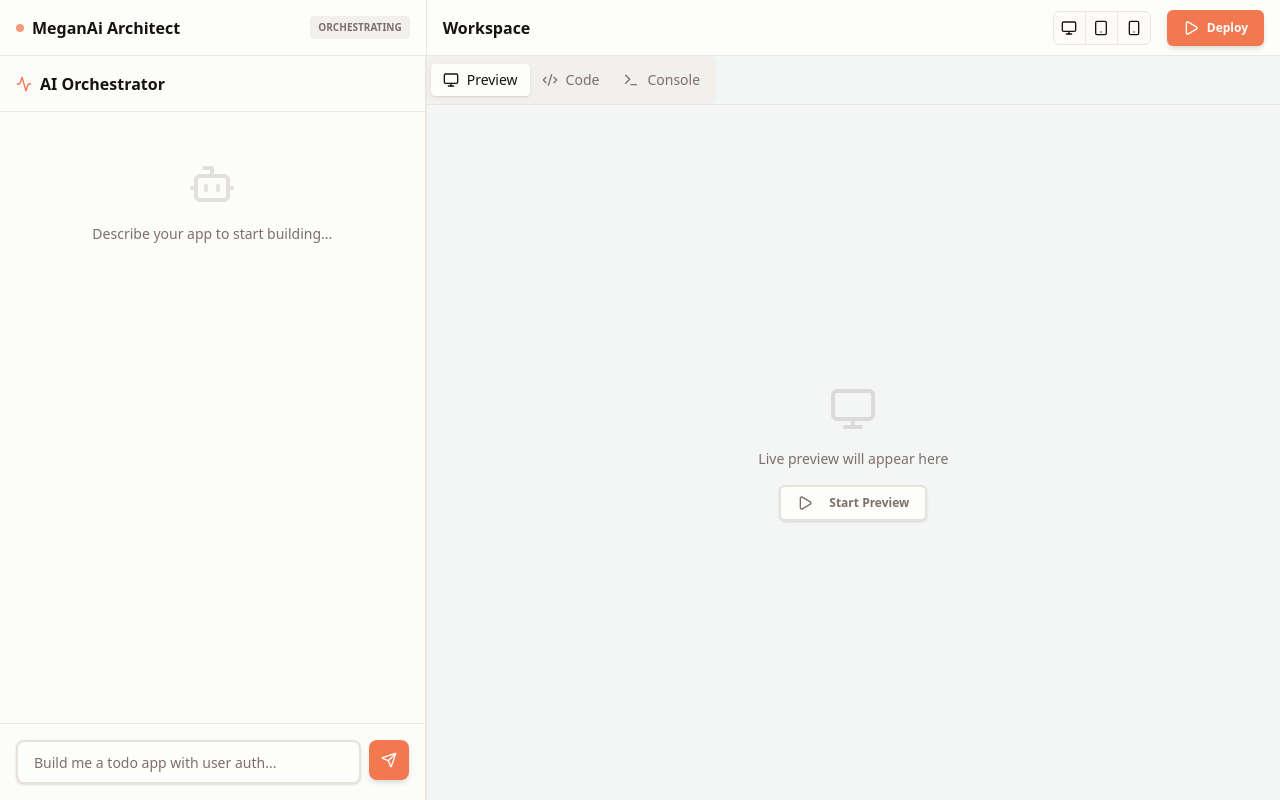
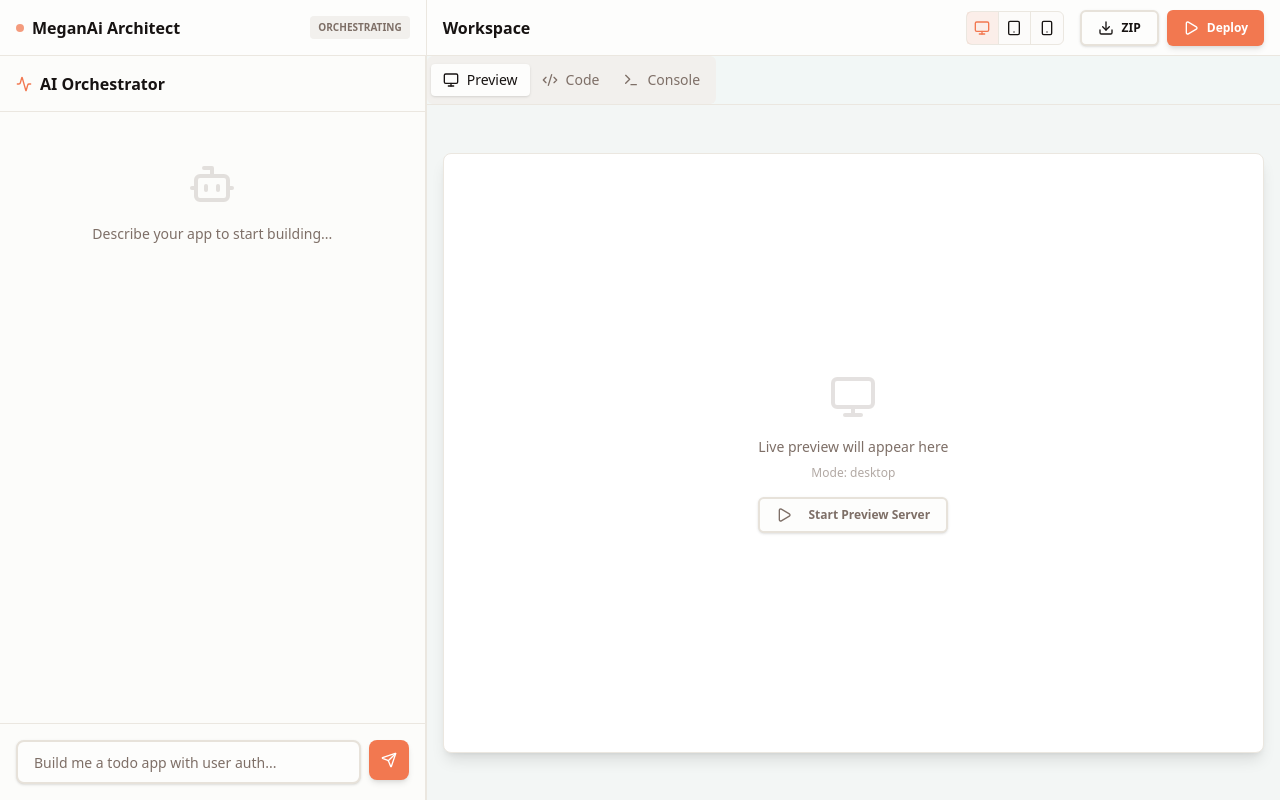
Before and after one commit to vikasvardhanv/MeganAI, a Next.js app: page /projects/new in a window 1280 px wide. Built offline with nearby package versions, Linux system fonts and the light colour scheme.

Commit message:
Add functional device preview modes and ZIP download

```diff
--- a/app/(workspace)/projects/new/page.tsx
+++ b/app/(workspace)/projects/new/page.tsx
@@ -4,9 +4,24 @@ import { useState } from "react"
 import { OrchestratorPanel } from "@/components/workspace/orchestrator-panel"
 import { CodeViewer } from "@/components/workspace/code-viewer"
 import { Button } from "@/components/ui/button"
-import { Loader2, Play, Monitor, Smartphone, Tablet } from "lucide-react"
+import { Loader2, Play, Monitor, Smartphone, Tablet, Download } from "lucide-react"
+import { cn } from "@/lib/utils"
+
+type PreviewMode = "desktop" | "tablet" | "mobile"
 
 export default function NewProjectPage() {
+    const [previewMode, setPreviewMode] = useState<PreviewMode>("desktop")
+
+    const handleDownload = () => {
+        // TODO: Trigger ZIP download
+        alert("ZIP download will be implemented")
+    }
+
+    const handleDeploy = () => {
+        // TODO: Integrate with Vercel/deployment
+        alert("Deploy feature coming soon!")
+    }
+
     return (
         <div className="flex h-screen overflow-hidden bg-background">
             {/* Left Panel: Orchestrator */}
@@ -34,18 +49,56 @@ export default function NewProjectPage() {
 
                     <div className="flex items-center gap-2">
                         <div className="flex items-center border rounded-md bg-muted/20 mr-2">
-                            <Button variant="ghost" size="icon" className="h-8 w-8 rounded-none border-r">
+                            <Button
+                                variant="ghost"
+                                size="icon"
+                                className={cn(
+                                    "h-8 w-8 rounded-none border-r",
+                                    previewMode === "desktop" && "bg-primary/10 text-primary"
+                                )}
+                                onClick={() => setPreviewMode("desktop")}
+                            >
                                 <Monitor className="h-4 w-4" />
                             </Button>
-                            <Button variant="ghost" size="icon" className="h-8 w-8 rounded-none border-r">
+                            <Button
+                                variant="ghost"
+                                size="icon"
+                                className={cn(
+                                    "h-8 w-8 rounded-none border-r",
+                                    previewMode === "tablet" && "bg-primary/10 text-primary"
+                                )}
+                                onClick={() => setPreviewMode("tablet")}
+                            >
                                 <Tablet className="h-4 w-4" />
                             </Button>
-                            <Button variant="ghost" size="icon" className="h-8 w-8 rounded-none">
+                            <Button
+                                variant="ghost"
+                                size="icon"
+                                className={cn(
+                                    "h-8 w-8 rounded-none",
+                                    previewMode === "mobile" && "bg-primary/10 text-primary"
+                                )}
+                                onClick={() => setPreviewMode("mobile")}
+                            >
                                 <Smartphone className="h-4 w-4" />
                             </Button>
                         </div>
 
-                        <Button size="sm" className="gap-2">
+                        <Button
+                            variant="outline"
+                            size="sm"
+                            className="gap-2"
+                            onClick={handleDownload}
+                        >
+                            <Download className="h-3 w-3" />
+                            ZIP
+                        </Button>
+
+                        <Button
+                            size="sm"
+                            className="gap-2"
+                            onClick={handleDeploy}
+                        >
                             <Play className="h-3 w-3" />
                             Deploy
                         </Button>
@@ -53,7 +106,7 @@ export default function NewProjectPage() {
                 </div>
 
                 <div className="flex-1 overflow-hidden">
-                    <CodeViewer />
+                    <CodeViewer previewMode={previewMode} />
                 </div>
             </div>
         </div>
--- a/components/workspace/code-viewer.tsx
+++ b/components/workspace/code-viewer.tsx
@@ -6,15 +6,29 @@ import { ScrollArea } from "@/components/ui/scroll-area"
 import { Button } from "@/components/ui/button"
 import { Monitor, Code2, Terminal, Play } from "lucide-react"
 import { FileTree, FileNode } from "./file-tree"
+import { cn } from "@/lib/utils"
 import type { Artifact } from "@/lib/orchestrator/core"
 
 interface CodeViewerProps {
     artifacts?: Artifact[]
+    previewMode?: "desktop" | "tablet" | "mobile"
 }
 
-export function CodeViewer({ artifacts = [] }: CodeViewerProps) {
+export function CodeViewer({ artifacts = [], previewMode = "desktop" }: CodeViewerProps) {
     const [selectedFile, setSelectedFile] = useState<FileNode | null>(null)
     const [fileTree, setFileTree] = useState<FileNode[]>([])
+
+    // Preview container sizing based on device mode
+    const getPreviewSize = () => {
+        switch (previewMode) {
+            case "mobile":
+                return "max-w-[375px]"
+            case "tablet":
+                return "max-w-[768px]"
+            default:
+                return "w-full"
+        }
+    }
 
     // Convert artifacts to file tree structure
     useEffect(() => {
@@ -100,14 +114,24 @@ export function CodeViewer({ artifacts = [] }: CodeViewerProps) {
                 </div>
 
                 <TabsContent value="preview" className="flex-1 m-0">
-                    <div className="h-full flex items-center justify-center bg-muted/20">
-                        <div className="text-center text-muted-foreground">
-                            <Monitor className="w-12 h-12 mx-auto mb-4 opacity-20" />
-                            <p className="text-sm">Live preview will appear here</p>
-                            <Button variant="outline" size="sm" className="mt-4">
-                                <Play className="w-3 h-3 mr-2" />
-                                Start Preview
-                            </Button>
+                    <div className="h-full flex items-center justify-center bg-muted/20 p-4">
+                        <div className={cn(
+                            "bg-white dark:bg-slate-900 border rounded-lg shadow-lg transition-all duration-300 h-[600px]",
+                            getPreviewSize()
+                        )}>
+                            <div className="h-full flex items-center justify-center text-muted-foreground">
+                                <div className="text-center">
+                                    <Monitor className="w-12 h-12 mx-auto mb-4 opacity-20" />
+                                    <p className="text-sm">Live preview will appear here</p>
+                                    <p className="text-xs text-muted-foreground/60 mt-2">
+                                        Mode: {previewMode}
+                                    </p>
+                                    <Button variant="outline" size="sm" className="mt-4">
+                                        <Play className="w-3 h-3 mr-2" />
+                                        Start Preview Server
+                                    </Button>
+                                </div>
+                            </div>
                         </div>
                     </div>
                 </TabsContent>
--- a/components/workspace/file-tree.tsx
+++ b/components/workspace/file-tree.tsx
@@ -92,9 +92,41 @@ export function FileTree({ files, onFileSelect }: FileTreeProps) {
         )
     }
 
-    const handleDownloadAll = () => {
-        // TODO: Implement ZIP download
-        console.log("Download all files as ZIP")
+    const handleDownloadAll = async () => {
+        if (files.length === 0) {
+            alert("No files to download")
+            return
+        }
+
+        try {
+            // Import ZIP utilities
+            const { generateProjectZip, downloadBlob } = await import("@/lib/utils/zip")
+
+            // Convert FileNode tree to Artifact array
+            const artifacts: any[] = []
+            const extractArtifacts = (nodes: FileNode[]) => {
+                nodes.forEach(node => {
+                    if (node.type === "file" && node.content) {
+                        artifacts.push({
+                            type: "code",
+                            path: node.path,
+                            content: node.content,
+                            language: node.path.split(".").pop()
+                        })
+                    } else if (node.children) {
+                        extractArtifacts(node.children)
+                    }
+                })
+            }
+            extractArtifacts(files)
+
+            // Generate and download ZIP
+            const blob = await generateProjectZip(artifacts, "meganai-app")
+            downloadBlob(blob, "meganai-app.zip")
+        } catch (error) {
+            console.error("Failed to generate ZIP:", error)
+            alert("Failed to generate ZIP. Please try again.")
+        }
     }
 
     return (
--- /dev/null
+++ b/lib/utils/zip.ts
@@ -0,0 +1,80 @@
+import JSZip from "jszip"
+import type { Artifact } from "@/lib/orchestrator/core"
+
+export async function generateProjectZip(artifacts: Artifact[], projectName: string = "meganai-project"): Promise<Blob> {
+    const zip = new JSZip()
+
+    // Add README
+    zip.file("README.md", `# ${projectName}
+
+Generated by MeganAi
+
+## Getting Started
+
+\`\`\`bash
+npm install
+npm run dev
+\`\`\`
+
+## Project Structure
+
+This project was automatically generated with:
+- Next.js 14
+- TypeScript
+- Tailwind CSS
+- Prisma (if backend included)
+
+## Deploy
+
+\`\`\`bash
+npm run build
+\`\`\`
+`)
+
+    // Add package.json
+    zip.file("package.json", JSON.stringify({
+        name: projectName,
+        version: "1.0.0",
+        private: true,
+        scripts: {
+            dev: "next dev",
+            build: "next build",
+            start: "next start",
+            lint: "next lint"
+        },
+        dependencies: {
+            "next": "^14.0.0",
+            "react": "^18.2.0",
+            "react-dom": "^18.2.0",
+            "typescript": "^5.0.0"
+        },
+        devDependencies: {
+            "@types/node": "^20.0.0",
+            "@types/react": "^18.2.0",
+            "@types/react-dom": "^18.2.0",
+            "tailwindcss": "^3.3.0",
+            "autoprefixer": "^10.4.0",
+            "postcss": "^8.4.0"
+        }
+    }, null, 2))
+
+    // Add all generated artifacts
+    artifacts.forEach(artifact => {
+        zip.file(artifact.path, artifact.content)
+    })
+
+    // Generate ZIP blob
+    const blob = await zip.generateAsync({ type: "blob" })
+    return blob
+}
+
+export function downloadBlob(blob: Blob, filename: string) {
+    const url = URL.createObjectURL(blob)
+    const link = document.createElement("a")
+    link.href = url
+    link.download = filename
+    document.body.appendChild(link)
+    link.click()
+    document.body.removeChild(link)
+    URL.revokeObjectURL(url)
+}
```
